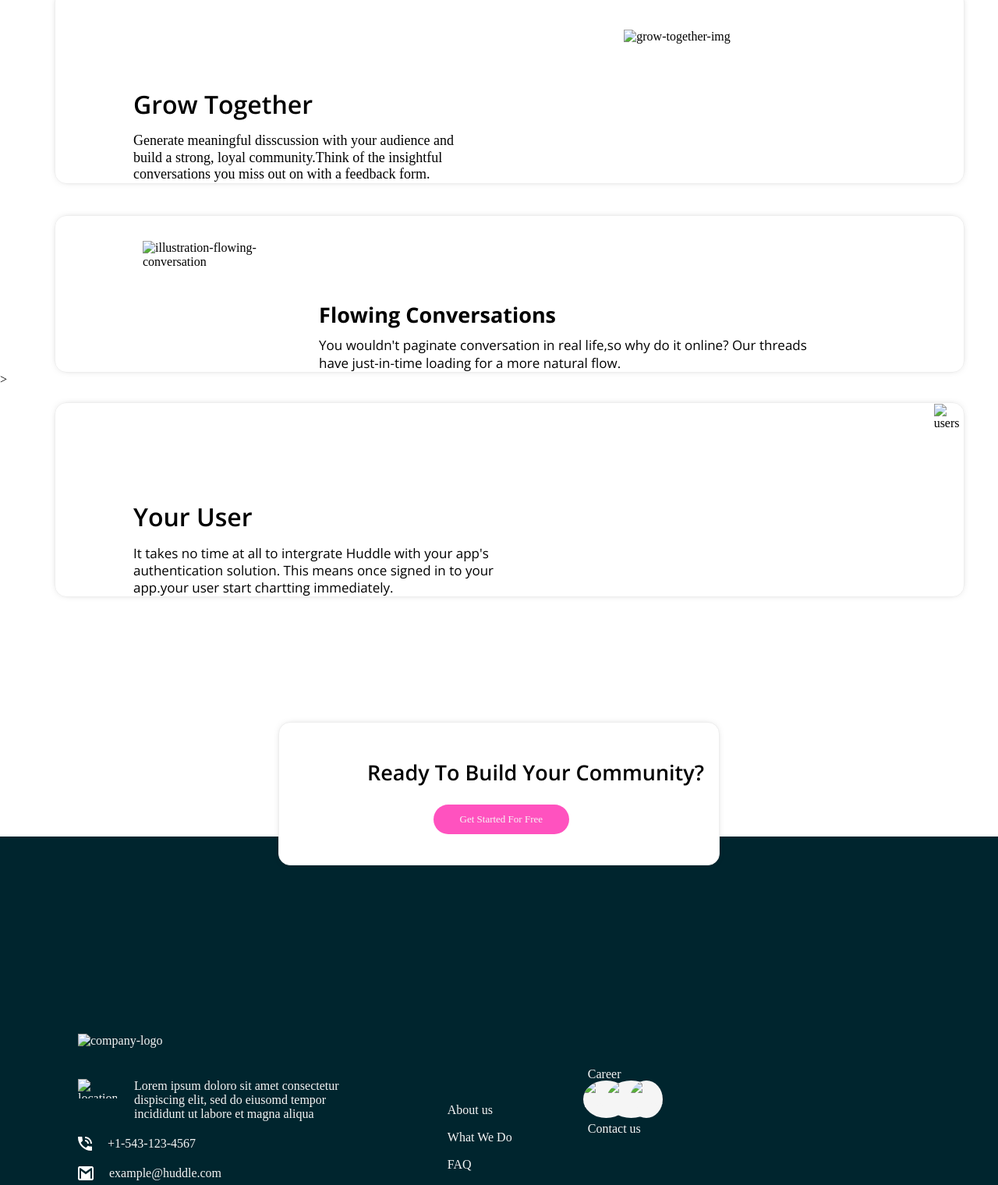
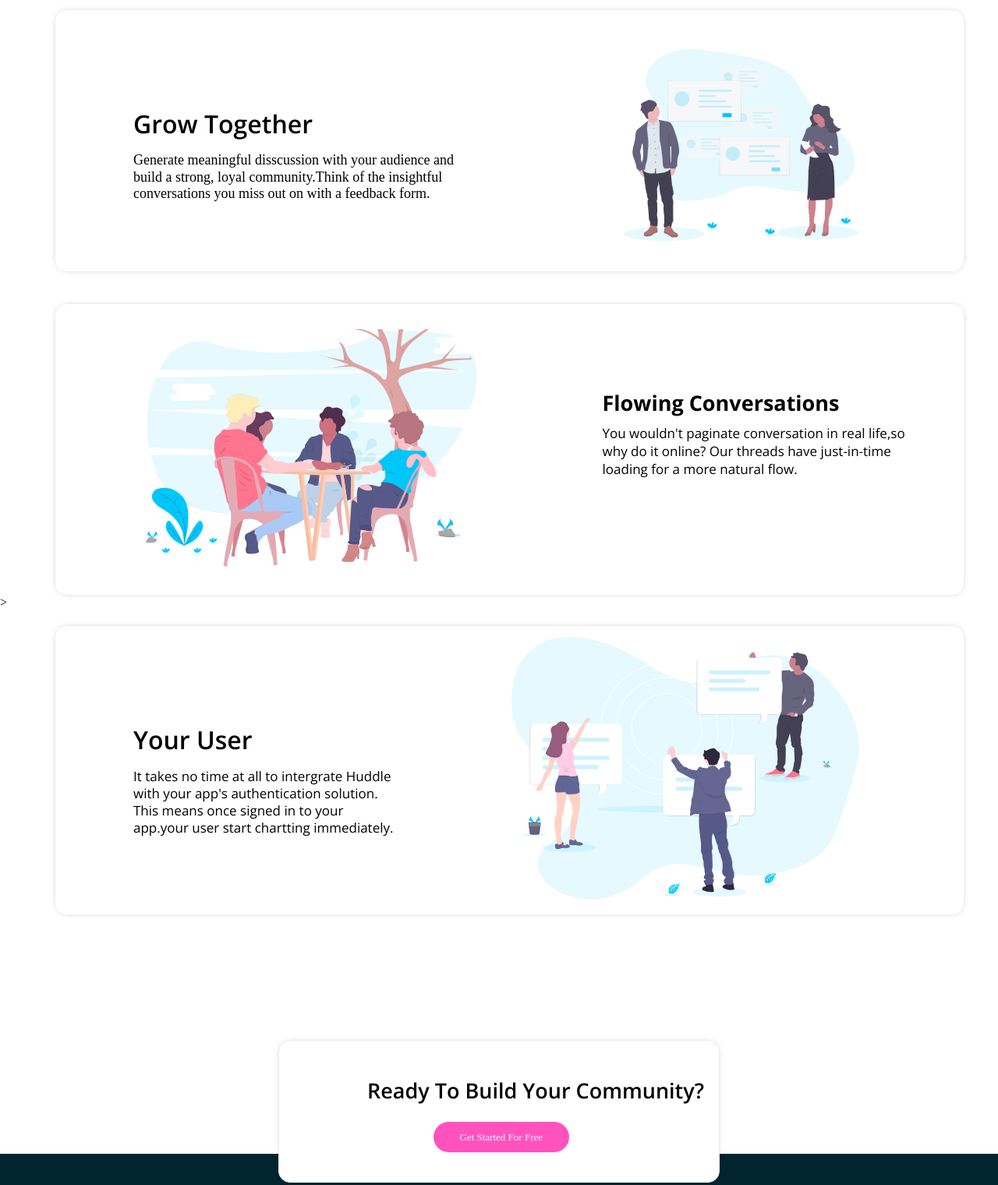
Before and after one commit to tunnexadeyemi/huddle-landingpage-fullyresponsive, a plain HTML site: page index.html in a window 1280 px wide. Shown: the part 1056-2576 px from the top of the page at 78% size. Drawn offline with nearby package versions, Linux system fonts and the light colour scheme; files that its build step writes are made by us from their sources; files whose address does not match are found by name.

Commit message:
Bug fixed

```diff
--- a/index.html
+++ b/index.html
@@ -11,7 +11,7 @@
     rel="stylesheet"
   />
 
-  <link rel="stylesheet" href="/huddle-landing-page/css/style.css" />
+  <link rel="stylesheet" href="css/style.css" />
 
   <head>
     <meta charset="UTF-8" />
@@ -27,7 +27,7 @@
         <div class="nav-bar">
           <div class="header">
             <img
-              src="/huddle-landing-page/images/logo.svg"
+              src="images/logo.svg"
               alt="company-logo"
               class="logo"
             />
@@ -56,7 +56,7 @@
           </div>
           <div class="right-img">
             <img
-              src="/huddle-landing-page/images/illustration-mockups.svg"
+              src="images/illustration-mockups.svg"
               alt=""
               class="huddle-image"
             />
@@ -80,7 +80,7 @@
         </div>
         <div class="img-22">
           <img
-            src="/huddle-landing-page/images/illustration-grow-together.svg"
+            src="images/illustration-grow-together.svg"
             alt="grow-together-img"
             class="grow-together-img"
           />
@@ -92,7 +92,7 @@
     <div class="mother-con-3">
       <div class="img-33">
         <img
-          src="/huddle-landing-page/images/illustration-flowing-conversation.svg"
+          src="images/illustration-flowing-conversation.svg"
           alt="illustration-flowing-conversation"
           class="flowing-img"
         />
@@ -125,7 +125,7 @@
 
       <div class="image-con-4">
         <img
-          src="/huddle-landing-page/images/illustration-your-users.svg"
+          src="images/illustration-your-users.svg"
           alt="users"
           class="img-user"
         />
@@ -145,7 +145,7 @@
       <div class="child-1-2-3-flex">
       <div class="child-1">
         <img
-          src="/huddle-landing-page/images/logo.svg"
+          src="images/logo.svg"
           alt="company-logo"
           class="logo"
         />
@@ -153,7 +153,7 @@
         <div class="location">
 
           <img
-            src="/huddle-landing-page/images/icon-location.svg"
+            src="images/icon-location.svg"
             alt="location "
             class="location-img"
             width="50px" height="25px"
@@ -202,19 +202,19 @@
 
       <div class="child-4">
         <div class="facebook-img">
-          <img src="/huddle-landing-page/images/facebook.svg"
+          <img src="images/facebook.svg"
           alt="facebook"
           class="facebook"
           width="100%" ></div>
 
         <div class="instagram-img">
-          <img src="/huddle-landing-page/images/instagram.svg"
+          <img src="images/instagram.svg"
           alt="instagram"
            class="instagram"
            width="100%"></div>
 
         <div class="twitter-img">
-          <img src="/huddle-landing-page/images/twitter (1).svg"
+          <img src="images/twitter (1).svg"
           alt="twitter"
           class="twitter"
           width="100%"></div>
```
